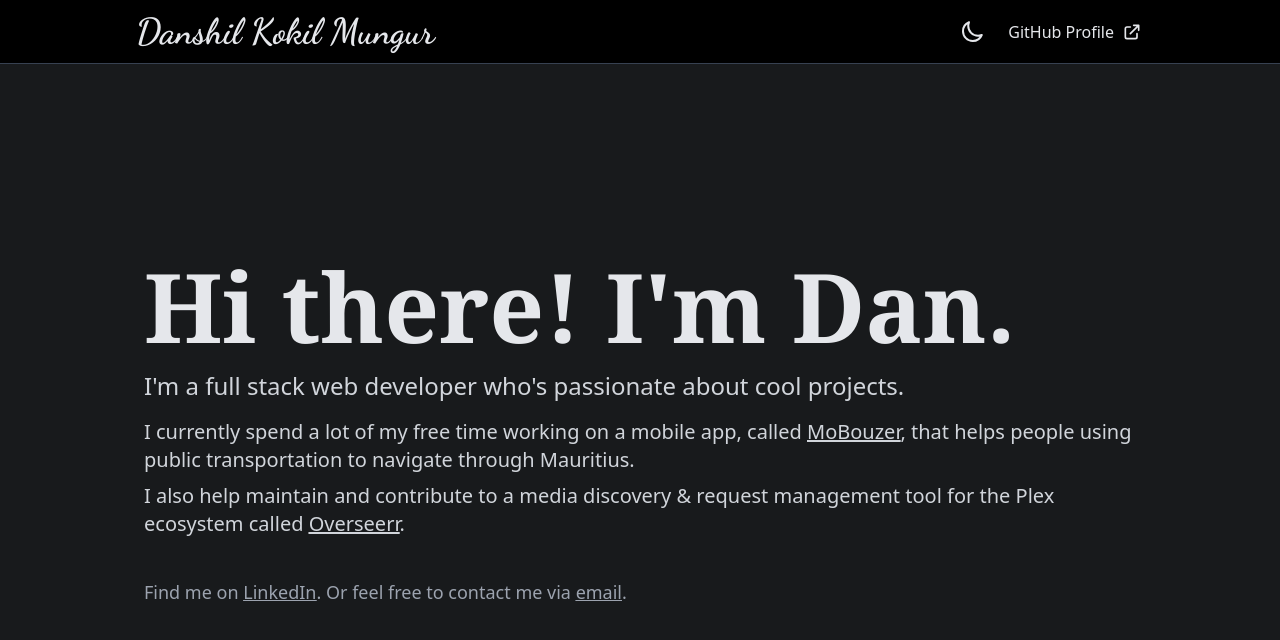
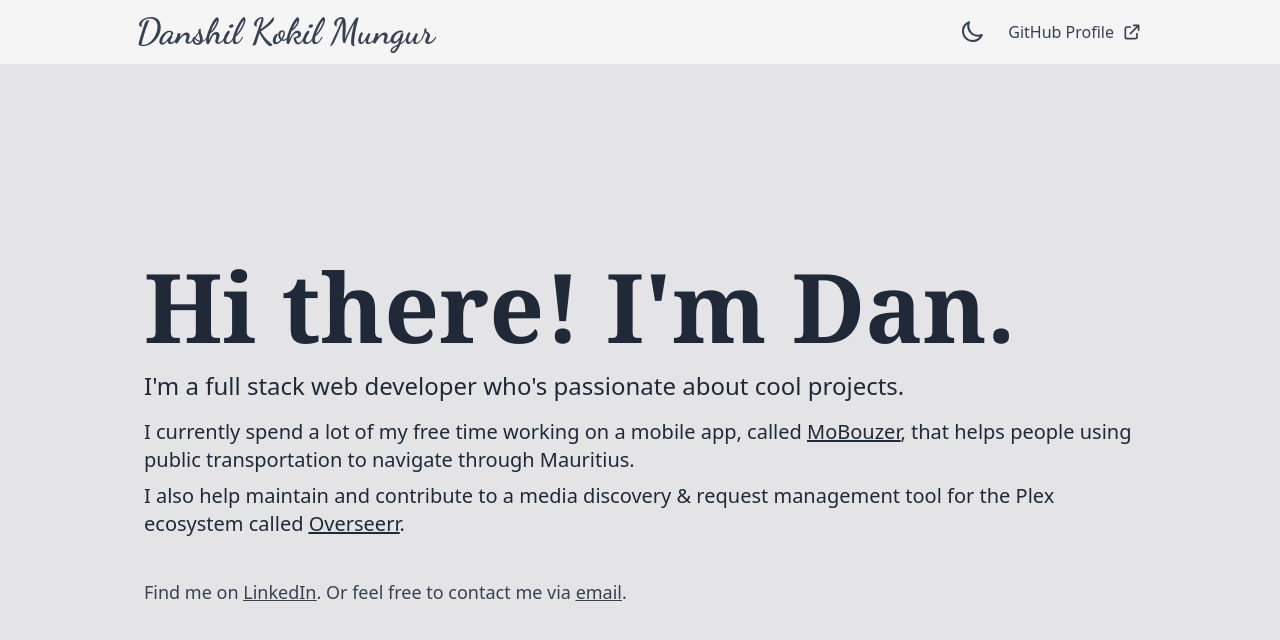
Before and after one commit to danshilm/danshilm.com, a Next.js app: page / in a window 1280 px wide. Shown: the top 640 px of the page. Built offline with nearby package versions, Linux system fonts and the light colour scheme; no server answers.

Commit message:
feat: add proper light mode + tweak colours

```diff
--- a/src/components/CustomLink.tsx
+++ b/src/components/CustomLink.tsx
@@ -6,7 +6,7 @@ interface CustomLinkProps extends AnchorHTMLAttributes<HTMLAnchorElement> {
 
 const CustomLink = ({ href, text }: CustomLinkProps) => {
   return (
-    <span className="underline cursor-pointer hover:text-white transition duration-300">
+    <span className="underline transition duration-300 cursor-pointer dark:hover:text-white hover:text-black">
       <a href={href} target="_blank" rel="noreferrer">
         {text}
       </a>
--- a/src/components/MusicWidget/index.tsx
+++ b/src/components/MusicWidget/index.tsx
@@ -9,7 +9,7 @@ const MusicWidget = (
 ) => {
   return (
     <div
-      className="flex flex-row absolute rounded-lg bg-gray-900 p-2 h-28 mt-2 w-[96vw] max-w-md z-20 shadow-md -ml-1"
+      className="flex flex-row absolute rounded-lg dark:bg-[#0c0c0c] bg-white p-2 h-28 mt-2 w-[96vw] max-w-md z-20 shadow-lg -ml-1"
       ref={ref}
     >
       <div className="relative flex items-center justify-center w-24 h-24 overflow-hidden bg-gray-700 rounded-md">
@@ -44,25 +44,29 @@ const MusicWidget = (
           <>
             <div className="flex flex-row items-center">
               <div className="w-1.5 h-1.5 animate-pulse bg-green-600 rounded-full" />
-              <p className="ml-2 text-sm italic text-gray-400">
+              <p className="ml-2 text-sm italic text-gray-700 dark:text-gray-300">
                 Currently listening to
               </p>
             </div>
           </>
         ) : (
           <div className="flex flex-row items-center">
-            <p className="text-sm italic text-gray-400">
+            <p className="text-sm italic text-gray-700 dark:text-gray-300">
               ~ {getRelativeTime(new Date(data.lastListenedTo * 1000))}
             </p>
           </div>
         )}
         <div className="flex flex-1" />
-        <p className="text-2xl font-semibold tracking-tighter truncate">
+        <p className="text-2xl font-bold tracking-tight text-gray-800 truncate dark:text-gray-200">
           {data.song}
         </p>
-        <p className="tracking-tight truncate">{data.album}</p>
-        <p className="-mt-1 tracking-tight truncate">
-          <span className="text-sm italic text-gray-300"> by </span>
+        <p className="tracking-tight text-gray-800 truncate dark:text-gray-200">
+          {data.album}
+        </p>
+        <p className="-mt-1 font-semibold tracking-tight text-gray-800 truncate dark:text-gray-200">
+          <span className="text-sm font-normal text-gray-700 dark:text-gray-300">
+            by{' '}
+          </span>
           {data.artist}
         </p>
       </div>
--- a/src/components/NavBar.tsx
+++ b/src/components/NavBar.tsx
@@ -54,7 +54,7 @@ const NavBar = () => {
   }, [data]);
 
   return (
-    <div className="flex justify-center h-16 px-3 text-gray-200 bg-black border-b border-gray-700">
+    <div className="flex justify-center h-16 px-3 text-gray-700 dark:text-gray-200 bg-neutral-100 dark:bg-[#252529] shadow-md">
       <div
         className="relative flex justify-between flex-1 max-w-5xl"
         ref={widgetParent}
@@ -82,7 +82,7 @@ const NavBar = () => {
         </div>
         <div className="flex items-center gap-1">
           <button
-            className="p-2.5 rounded-lg hover:bg-gray-800"
+            className="p-2.5 rounded-lg dark:hover:bg-zinc-900 hover:bg-zinc-200"
             onClick={toggleTheme}
             aria-label="Toggle dark mode button"
           >
@@ -121,14 +121,14 @@ const NavBar = () => {
           <a
             href="https://github.com/danshilm"
             target="_blank"
-            className="flex items-center flex-row p-2.5 rounded-lg hover:bg-gray-800"
+            className="flex items-center flex-row p-2.5 rounded-lg dark:hover:bg-zinc-900 hover:bg-zinc-200"
             rel="noreferrer"
           >
             <svg
               xmlns="http://www.w3.org/2000/svg"
               className="block w-7 h-7 sm:hidden"
               viewBox="0 0 512 512"
-              fill="#FFFFFF"
+              fill="currentColor"
               stroke="currentColor"
             >
               <path
--- a/src/pages/index.tsx
+++ b/src/pages/index.tsx
@@ -4,16 +4,16 @@ import CustomLink from '../components/CustomLink';
 const Home: NextPage = () => {
   return (
     <>
-      <div className="flex flex-col items-center justify-center flex-1 px-6 text-gray-200 dark:bg-black bg-[#181A1C]">
+      <div className="flex flex-col items-center justify-center flex-1 px-6 text-gray-800 dark:text-gray-200 dark:bg-zinc-900 bg-zinc-200">
         <div className="max-w-5xl pt-32 lg:py-0 lg:px-4 pb-14">
           <p className="font-serif font-semibold text-8xl">
             Hi there! I&apos;m Dan.
           </p>
-          <p className="mt-4 text-2xl text-gray-300">
+          <p className="mt-4 text-2xl">
             I&apos;m a full stack web developer who&apos;s passionate about cool
             projects.
           </p>
-          <p className="mt-4 text-xl text-gray-300">
+          <p className="mt-4 text-xl">
             I currently spend a lot of my free time working on a mobile app,
             called{' '}
             <CustomLink
@@ -23,12 +23,12 @@ const Home: NextPage = () => {
             , that helps people using public transportation to navigate through
             Mauritius.
           </p>
-          <p className="mt-2 text-xl text-gray-300">
+          <p className="mt-2 text-xl">
             I also help maintain and contribute to a media discovery & request
             management tool for the Plex ecosystem called{' '}
             <CustomLink href="https://overseerr.dev" text="Overseerr" />.
           </p>
-          <p className="mt-10 text-lg text-gray-400">
+          <p className="mt-10 text-lg text-gray-700 dark:text-gray-300">
             Find me on{' '}
             <CustomLink
               href="https://www.linkedin.com/in/danshil-kokil-mungur/"
```
